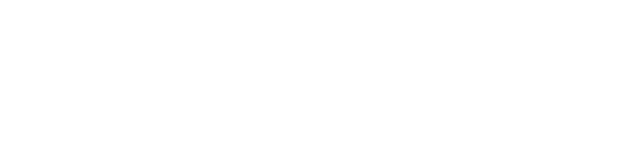
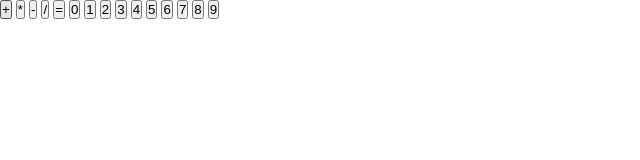
Before and after one commit to sixtynine696969/calculator, a plain HTML site: page index.html in a window 1280 px wide. Shown: the whole page, without its empty margins (0-640 px from the left). Drawn offline with Linux system fonts and the light colour scheme.

Commit message:
add buttons

```diff
--- a/index.html
+++ b/index.html
@@ -12,7 +12,21 @@
     <div class="container">
         <div class="output"></div>
         <div class="buttons">
-
+            <button>+</button>
+            <button>*</button>
+            <button>-</button>
+            <button>/</button>
+            <button>=</button>
+            <button>0</button>
+            <button>1</button>
+            <button>2</button>
+            <button>3</button>
+            <button>4</button>
+            <button>5</button>
+            <button>6</button>
+            <button>7</button>
+            <button>8</button>
+            <button>9</button>
         </div>
     </div>
 </body>
```
